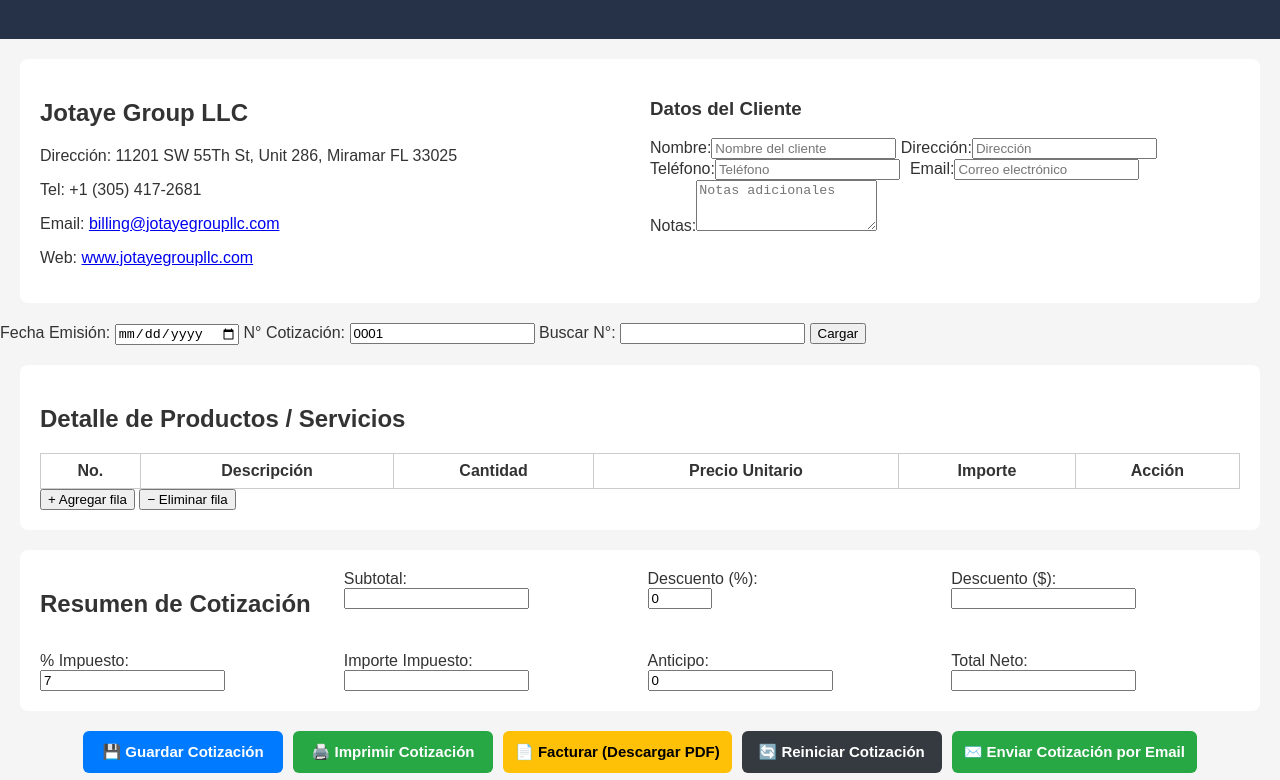
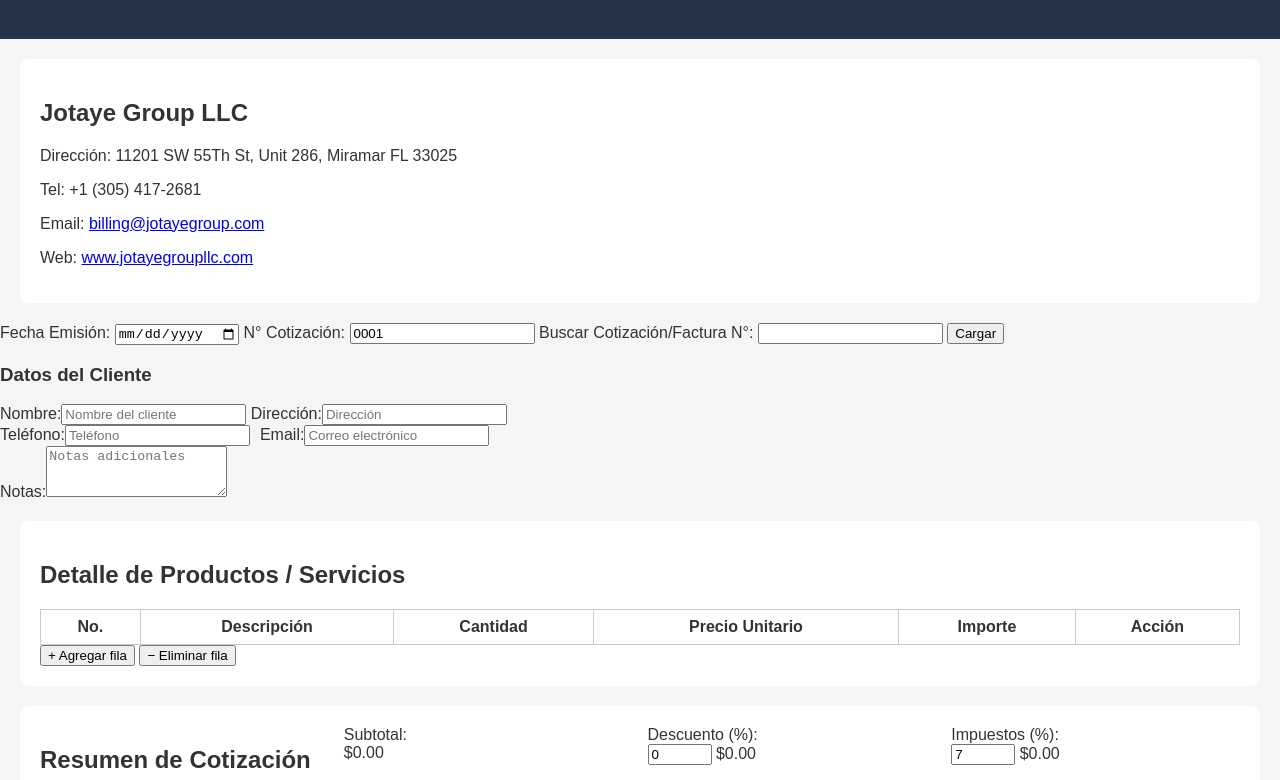
Before and after one commit to jotaye/sistema-facturacion, a plain HTML site: page index.html in a window 1280 px wide. Shown: the part 131-911 px from the top of the page. Drawn offline with Linux system fonts and the light colour scheme.

Commit message:
Update index.html

```diff
--- a/index.html
+++ b/index.html
@@ -1,11 +1,16 @@
 <!DOCTYPE html>
 <html lang="es">
+
 <head>
   <meta charset="UTF-8" />
   <meta name="viewport" content="width=device-width, initial-scale=1.0" />
+  <link rel="icon" href="favicon.ico" type="image/x-icon">
   <title>Sistema de Facturación</title>
   <link rel="stylesheet" href="style.css" />
+  <script src="https://www.gstatic.com/firebasejs/8.6.1/firebase-app.js"></script>
+  <script src="https://www.gstatic.com/firebasejs/8.6.1/firebase-firestore.js"></script>
 </head>
+
 <body>
   <header>
     <img src="logo-header.png" alt="Logo" class="logo" />
@@ -17,9 +22,18 @@
       <h2>Jotaye Group LLC</h2>
       <p>Dirección: 11201 SW 55Th St, Unit 286, Miramar FL 33025</p>
       <p>Tel: +1 (305) 417-2681</p>
-      <p>Email: <a href="mailto:billing@jotayegroupllc.com">billing@jotayegroupllc.com</a></p>
+      <p>Email: <a href="mailto:billing@jotayegroup.com">billing@jotayegroup.com</a></p>
       <p>Web: <a href="https://www.jotayegroupllc.com" target="_blank">www.jotayegroupllc.com</a></p>
     </div>
+  </section>
+
+  <section class="cotizacion">
+    <div class="fila-top">
+      <label>Fecha Emisión: <input type="date" id="fecha" /></label>
+      <label>N° Cotización: <input type="text" id="numero" value="0001" /></label>
+      <label>Buscar Cotización/Factura N°: <input type="text" id="buscar" /> <button id="btnBuscar">Cargar</button></label>
+    </div>
+
     <div class="cliente">
       <h3>Datos del Cliente</h3>
       <label>Nombre:<input type="text" id="clienteNombre" placeholder="Nombre del cliente" /></label>
@@ -30,12 +44,6 @@
       </div>
       <label>Notas:<textarea id="clienteNotas" rows="3" placeholder="Notas adicionales"></textarea></label>
     </div>
-  </section>
-
-  <section class="datos-generales">
-    <label>Fecha Emisión: <input type="date" id="fecha" /></label>
-    <label>N° Cotización: <input type="text" id="numero" value="0001" /></label>
-    <label>Buscar N°: <input type="text" id="buscar" /> <button id="btnBuscar">Cargar</button></label>
   </section>
 
   <section class="tabla-items">
@@ -51,21 +59,21 @@
           <th>Acción</th>
         </tr>
       </thead>
-      <tbody></tbody>
+      <tbody id="cuerpoTabla"></tbody>
     </table>
-    <button id="btnAgregarFila">+ Agregar fila</button>
-    <button id="btnEliminarFila">− Eliminar fila</button>
+    <div class="acciones-tabla">
+      <button id="btnAgregarFila">+ Agregar fila</button>
+      <button id="btnEliminarFila">− Eliminar fila</button>
+    </div>
   </section>
 
   <section class="resumen-factura">
     <h2>Resumen de Cotización</h2>
-    <div class="linea"><label>Subtotal:</label><input type="number" id="resSubtotal" readonly /></div>
-    <div class="linea"><label>Descuento (%):</label><input type="number" id="descuentoPorcentaje" value="0" min="0" max="100" /></div>
-    <div class="linea"><label>Descuento ($):</label><input type="number" id="descuentoValor" readonly /></div>
-    <div class="linea"><label>% Impuesto:</label><input type="number" id="impuestoPorcentaje" value="7" /></div>
-    <div class="linea"><label>Importe Impuesto:</label><input type="number" id="resImpuestos" readonly /></div>
-    <div class="linea"><label>Anticipo:</label><input type="number" id="inputAnticipo" value="0" /></div>
-    <div class="linea total"><label>Total Neto:</label><input type="number" id="resTotal" readonly /></div>
+    <div class="linea"><label>Subtotal:</label><span>$<span id="resSubtotal">0.00</span></span></div>
+    <div class="linea"><label>Descuento (%):</label><input type="number" id="inputDescuento" value="0" min="0" max="100" /> <span>$<span id="resDescuento">0.00</span></span></div>
+    <div class="linea"><label>Impuestos (%):</label><input type="number" id="inputImpuesto" value="7" min="0" max="100" /> <span>$<span id="resImpuestos">0.00</span></span></div>
+    <div class="linea"><label>Anticipo ($):</label><input type="number" id="inputAnticipo" value="0" min="0" step="0.01" /></div>
+    <div class="linea total"><label>Total Neto:</label><strong>$<span id="resTotal">0.00</span></strong></div>
   </section>
 
   <div class="acciones">
@@ -79,4 +87,5 @@
 
   <script src="script.js"></script>
 </body>
+
 </html>
```
